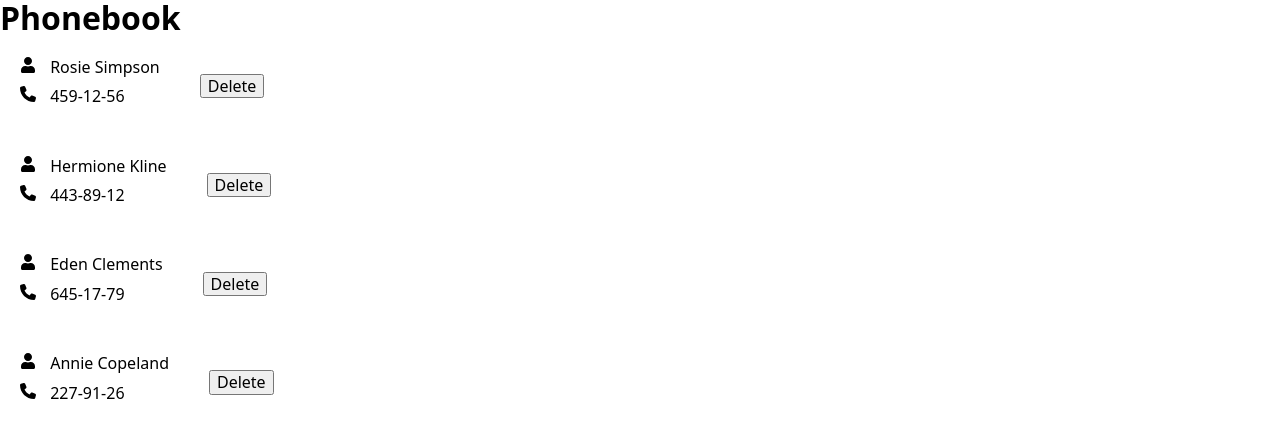
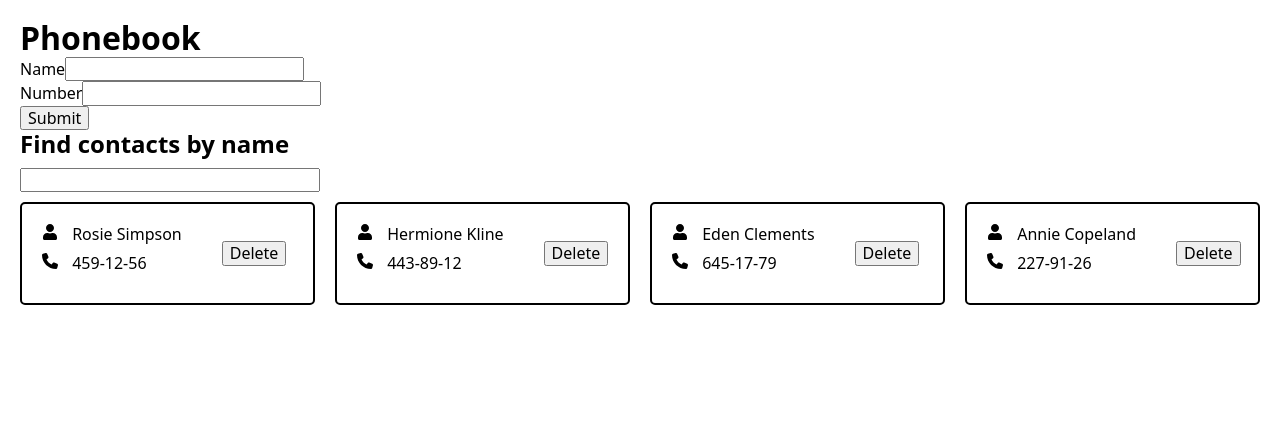
Before and after one commit to Andrey389/goit-react-hw-03, a React (Vite) app: page / in a window 1280 px wide. Shown: the top 438 px of the page. Built offline with nearby package versions, Linux system fonts and the light colour scheme.

Commit message:
add SearchBox and ContactForm

```diff
--- a/package.json
+++ b/package.json
@@ -10,6 +10,7 @@
     "preview": "vite preview"
   },
   "dependencies": {
+    "formik": "^2.4.6",
     "modern-normalize": "^2.0.0",
     "react": "^18.2.0",
     "react-dom": "^18.2.0",
--- a/src/components/App/App.jsx
+++ b/src/components/App/App.jsx
@@ -1,11 +1,18 @@
 import UserData from '../UserData.json';
 import ContactList from '../ContactList/ContactList';
+import SearchBox from '../SearchBox/SearchBox';
+import ContactForm from '../ContactForm/ContactForm';
+import { useState } from 'react';
 
 export default function App() {
+  const [tasks, setTasks] = useState(UserData);
+  const addTask = newTask => {};
   return (
     <>
       <h1>Phonebook</h1>
-      <ContactList items={UserData} />
+      <ContactForm />
+      <SearchBox />
+      <ContactList items={tasks} />
     </>
   );
 }
--- a/src/components/ContactForm/ContactForm.jsx
+++ b/src/components/ContactForm/ContactForm.jsx
@@ -0,0 +1,20 @@
+import { Formik, Form, Field } from 'formik';
+
+export default function ContactForm() {
+  const handleSubmit = () => {};
+  return (
+    <Formik initialValues={{ name: '', number: '' }} onSubmit={handleSubmit}>
+      <Form>
+        <div>
+          <label htmlFor="">Name</label>
+          <Field type="text" name="name" />
+        </div>
+        <div>
+          <label htmlFor="">Number</label>
+          <Field type="text" name="number" />
+        </div>
+        <button>Submit</button>
+      </Form>
+    </Formik>
+  );
+}
--- a/src/components/ContactList/ContactList.jsx
+++ b/src/components/ContactList/ContactList.jsx
@@ -3,7 +3,7 @@ import css from './ContactList.module.css';
 
 export default function ContactList({ items }) {
   return (
-    <ul>
+    <ul className={css.ulContact}>
       {items.map(item => (
         <li key={item.id} className={css.container}>
           <Contact item={item} />
--- a/src/components/ContactList/ContactList.module.css
+++ b/src/components/ContactList/ContactList.module.css
@@ -1,5 +1,16 @@
+.ulContact {
+  display: flex;
+  gap: 20px;
+}
+
 .container {
   display: flex;
+
   align-items: center;
+  width: 300px;
   gap: 20px;
+  margin-bottom: 20px;
+
+  border: 2px solid black;
+  border-radius: 5px;
 }
--- a/src/components/SearchBox/SearchBox.jsx
+++ b/src/components/SearchBox/SearchBox.jsx
@@ -0,0 +1,10 @@
+import css from './SearchBox.module.css';
+
+export default function SearchBox() {
+  return (
+    <>
+      <h2>Find contacts by name</h2>
+      <input className={css.box} type="text" />
+    </>
+  );
+}
--- /dev/null
+++ b/src/components/SearchBox/SearchBox.module.css
@@ -0,0 +1,5 @@
+.box {
+  width: 300px;
+  margin-top: 10px;
+  margin-bottom: 10px;
+}
--- a/src/index.css
+++ b/src/index.css
@@ -27,3 +27,6 @@ img {
 ul {
   list-style: none;
 }
+body {
+  margin: 20px;
+}
```
Also changed, not shown: 1 other file (tests, documents, lock files or other folders).
